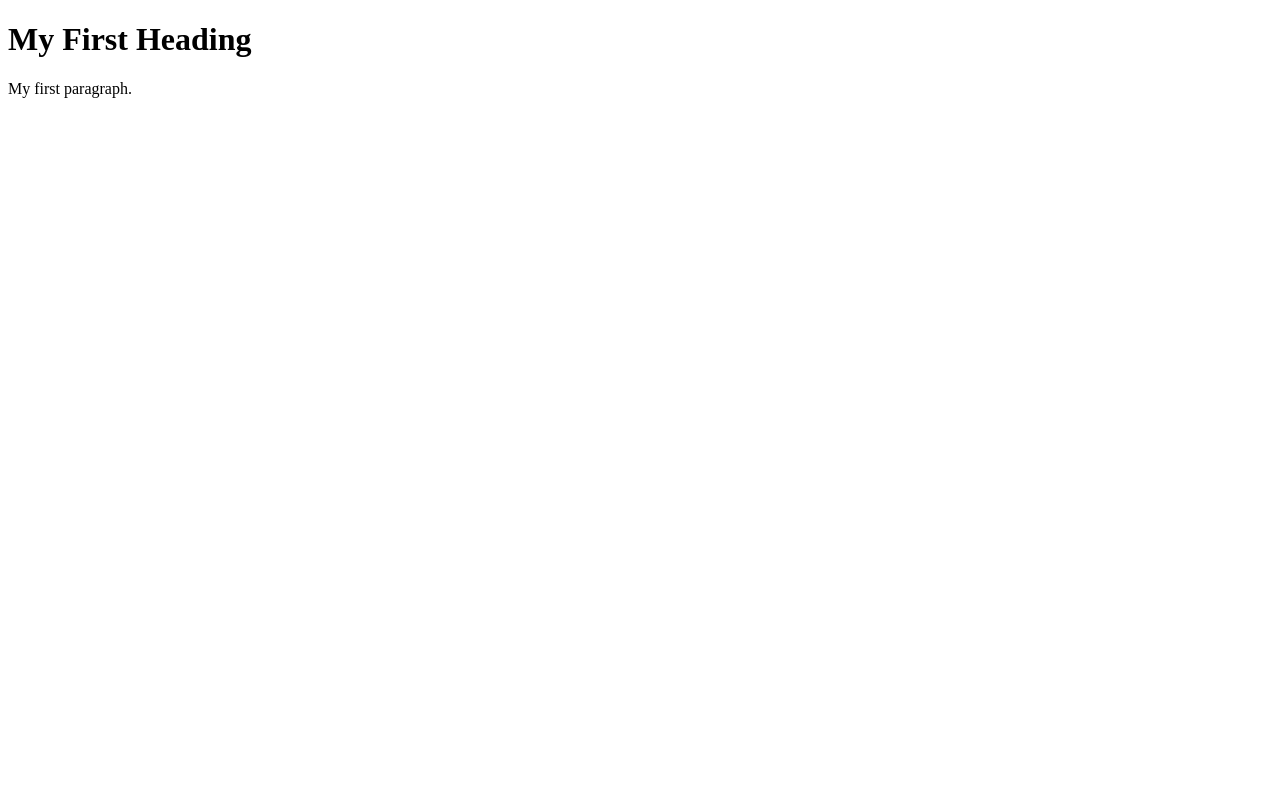
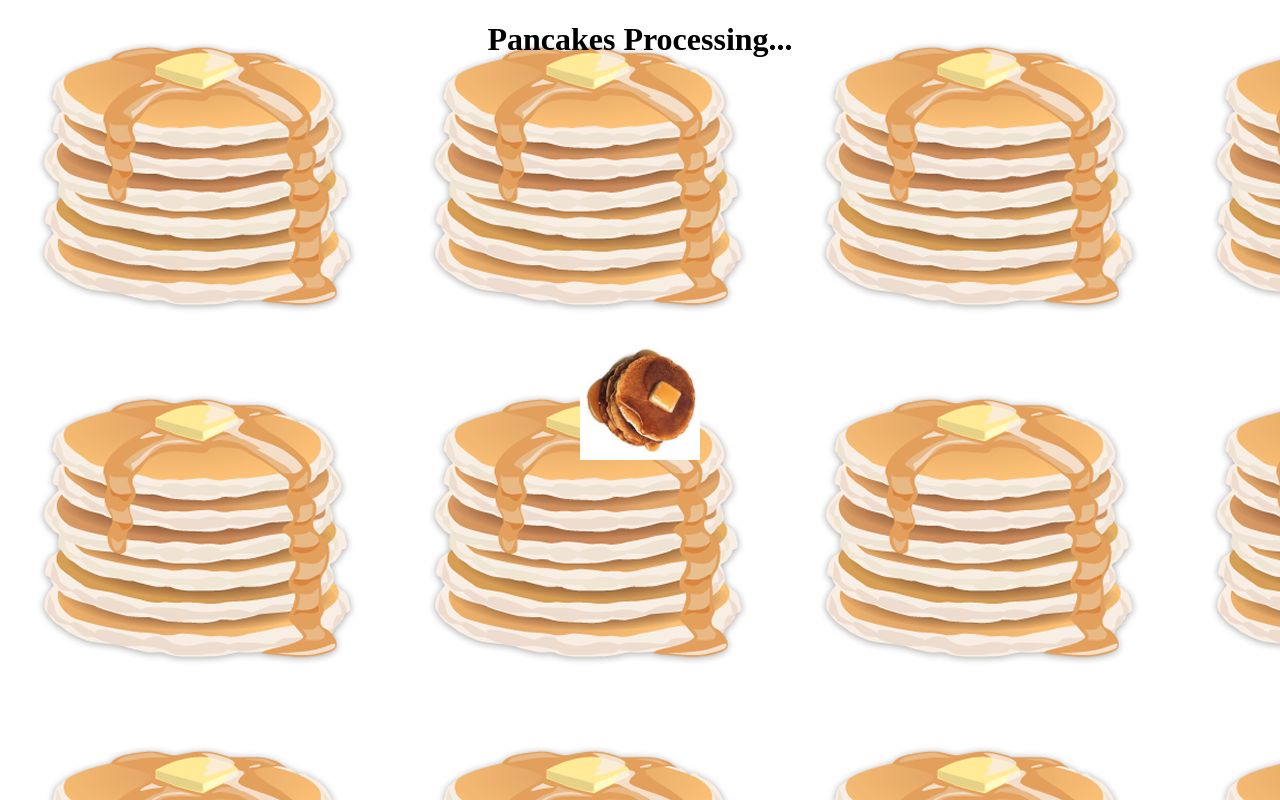
Before and after one commit to alangliu/wwytfap, a plain HTML site: page index.html in a window 1280 px wide. Drawn offline with Linux system fonts and the light colour scheme.

Commit message:
temp page of pancakes

```diff
--- a/index.html
+++ b/index.html
@@ -1,10 +1,30 @@
 <!DOCTYPE html>
 <html>
+<head>
+<style>
+body {
+    background-image: url("pancake_stack.png");
+    background-repeat: repeat;
+}
+.spimage {
+    position: absolute;
+    top: 50%;
+    left: 50%;
+    width: 120px;
+    height: 120px;
+    margin:-60px 0 0 -60px;
+    -webkit-animation:spin 4s linear infinite;
+    -moz-animation:spin 4s linear infinite;
+    animation:spin 4s linear infinite;
+}
+@-moz-keyframes spin { 100% { -moz-transform: rotate(360deg); } }
+@-webkit-keyframes spin { 100% { -webkit-transform: rotate(360deg); } }
+@keyframes spin { 100% { -webkit-transform: rotate(360deg); transform:rotate(360deg); } }
+</style>
+</head>
 <body>
 
-<h1>My First Heading</h1>
-
-<p>My first paragraph.</p>
-
+<center><h1>Pancakes Processing...</h1></center>
+<img class="spimage" src="pancake.jpg">
 </body>
 </html>
```
Also changed, not shown: pancake.jpg (added), pancake_stack.png (added).
